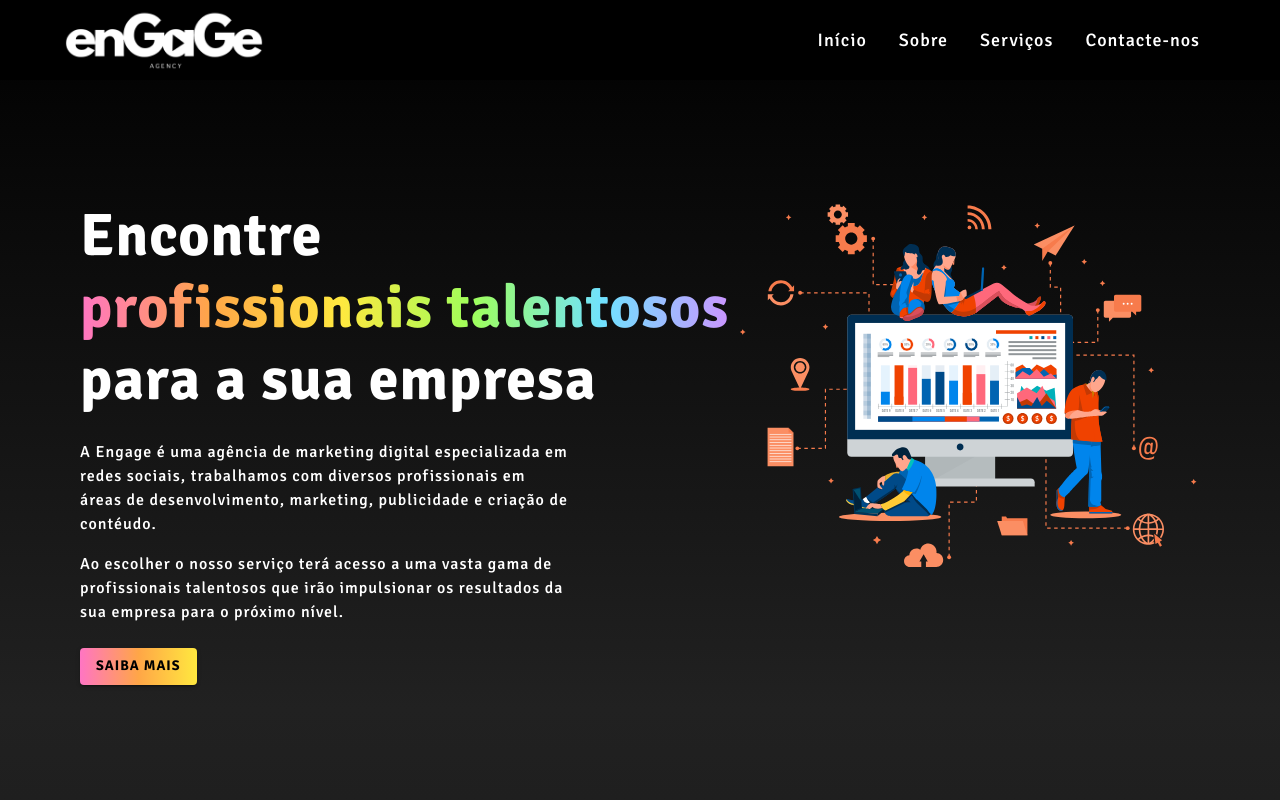
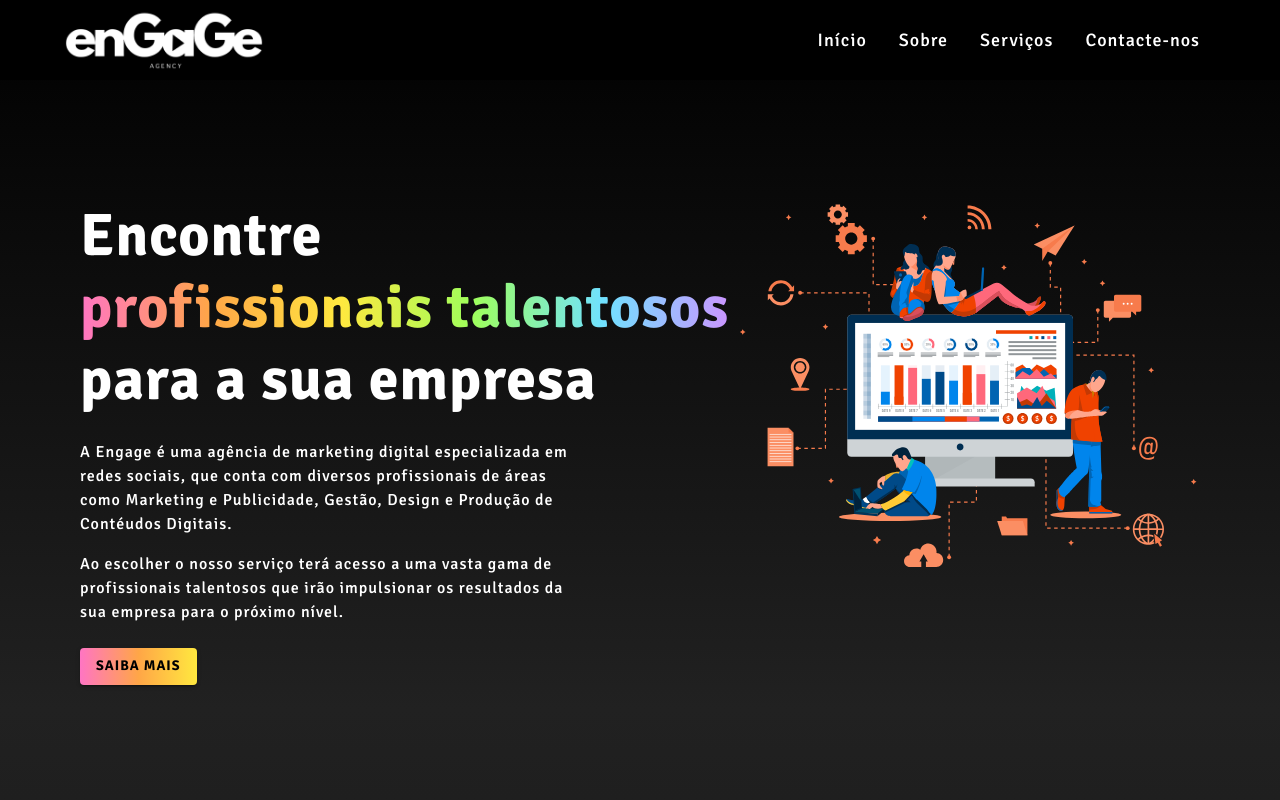
Before and after one commit to spars57/engage, a React (Vite) app: page / in a window 1280 px wide. Shown: the top 800 px of the page. Built offline with nearby package versions, Linux system fonts and the light colour scheme.

Commit message:
final version

```diff
--- a/src/components/banner/index.tsx
+++ b/src/components/banner/index.tsx
@@ -65,9 +65,9 @@ const Banner: FC = () => {
                   textAlign={isMobile ? "center" : "left"}
                 >
                   A Engage é uma agência de marketing digital especializada em
-                  redes sociais, trabalhamos com diversos profissionais em áreas
-                  de desenvolvimento, marketing, publicidade e criação de
-                  contéudo.
+                  redes sociais, que conta com diversos profissionais de áreas
+                  como Marketing e Publicidade, Gestão, Design e Produção de
+                  Contéudos Digitais.
                   <p></p>
                   Ao escolher o nosso serviço terá acesso a uma vasta gama de
                   profissionais talentosos que irão impulsionar os resultados da
--- a/src/modules/about/index.tsx
+++ b/src/modules/about/index.tsx
@@ -39,7 +39,7 @@ const About = () => {
                   por Beatriz Albergaria, licenciada em Enfermagem pelo Escola
                   Superior de Enfermagem de Calouste Gulbenkian de Lisboa e com
                   um vasto background na criação de conteúdo e gestão de redes
-                  sociais, contan com mais de 25 mil seguidores espalhados por
+                  sociais, contando com mais de 25 mil seguidores espalhados por
                   diversas plataformas digitais.
                   <p></p>
                   Numa era em que existem diversas redes sociais, manter todos
```
